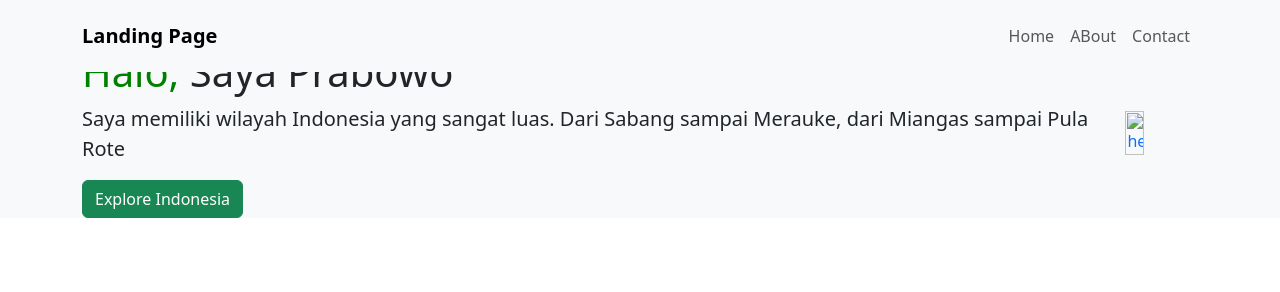
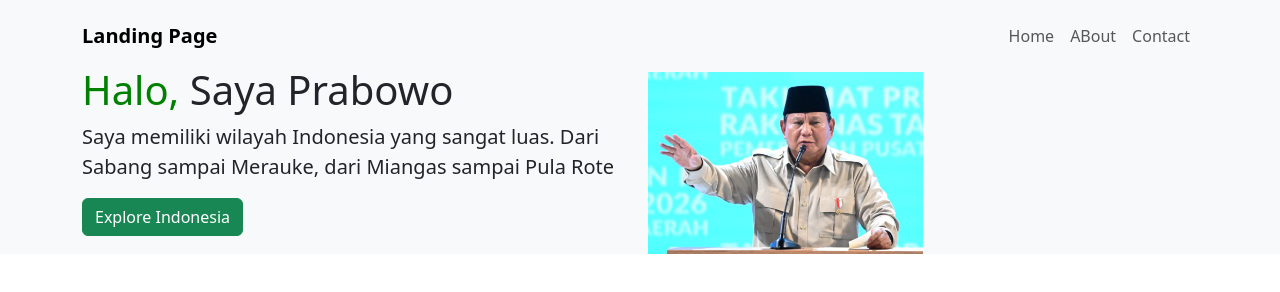
Before and after one commit to shaumira/portofolio---almira-shaumy-andrian, a plain HTML site: page index.html in a window 1280 px wide. Drawn offline with nearby package versions, Linux system fonts and the light colour scheme.

Commit message:
Fix image source path in index.html

```diff
--- a/index.html
+++ b/index.html
@@ -48,7 +48,7 @@
                  </button
                  </a>
                </div>
-             <img class="img-fluid w-50 d-none d-sm-block" src="image/plabowou.jpeg" alt="header">
+             <img class="img-fluid w-50 d-none d-sm-block" src="plabowou.jpeg" alt="header">
            </div>
          </div>
        </section>
```
